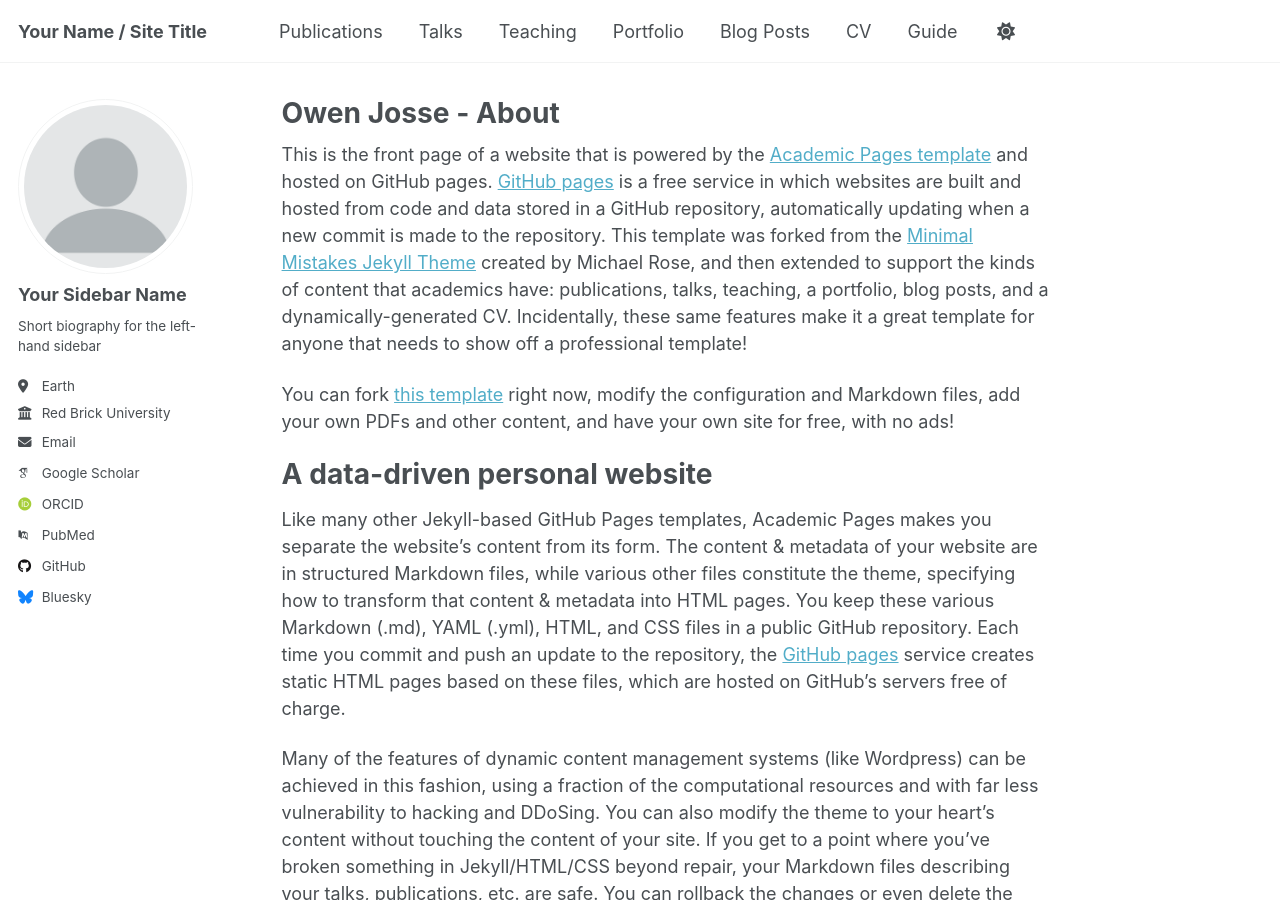
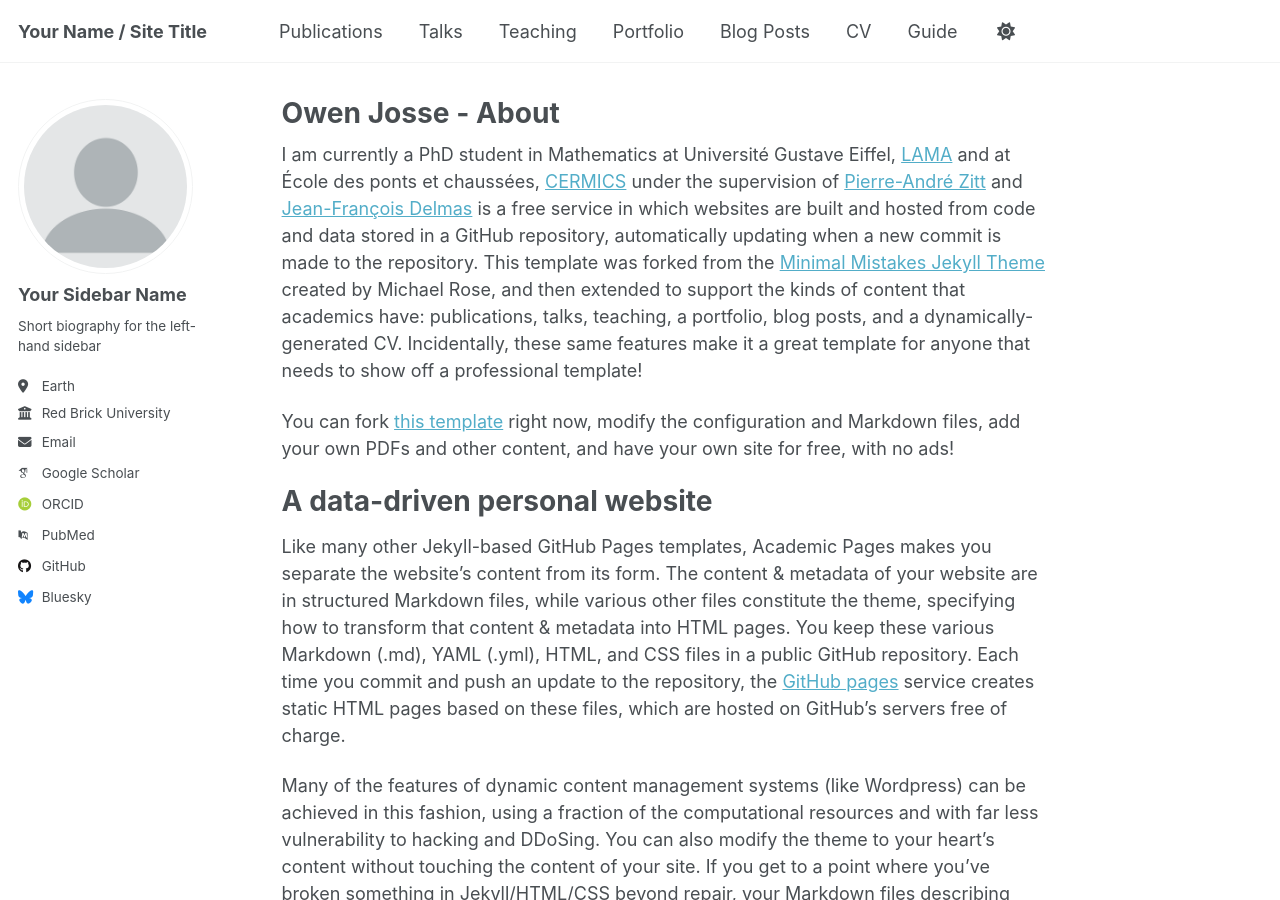
Before and after one commit to owenjosse/owenjosse.github.io, a Jekyll site: the page built from _pages/about.md, in a window 1280 px wide and 900 px high. Built offline with Jekyll 4.4.1, drawn with Linux system fonts in a browser that asks for light colours; some web fonts are replaced; a script that is not in the unit is left out.

Commit message:
modifications

```diff
--- a/_pages/about.md
+++ b/_pages/about.md
@@ -7,7 +7,7 @@
   - /about.html
 ---
 
-This is the front page of a website that is powered by the [Academic Pages template](https://github.com/academicpages/academicpages.github.io) and hosted on GitHub pages. [GitHub pages](https://pages.github.com) is a free service in which websites are built and hosted from code and data stored in a GitHub repository, automatically updating when a new commit is made to the repository. This template was forked from the [Minimal Mistakes Jekyll Theme](https://mmistakes.github.io/minimal-mistakes/) created by Michael Rose, and then extended to support the kinds of content that academics have: publications, talks, teaching, a portfolio, blog posts, and a dynamically-generated CV. Incidentally, these same features make it a great template for anyone that needs to show off a professional template!
+I am currently a PhD student in Mathematics at Université Gustave Eiffel, [LAMA](https://lama-umr8050.fr) and at École des ponts et chaussées, [CERMICS](https://cermics-lab.enpc.fr) under the supervision of [Pierre-André Zitt](https://zitt.perso.math.cnrs.fr) and [Jean-François Delmas](https://cermics.enpc.fr/~delmas/)  is a free service in which websites are built and hosted from code and data stored in a GitHub repository, automatically updating when a new commit is made to the repository. This template was forked from the [Minimal Mistakes Jekyll Theme](https://mmistakes.github.io/minimal-mistakes/) created by Michael Rose, and then extended to support the kinds of content that academics have: publications, talks, teaching, a portfolio, blog posts, and a dynamically-generated CV. Incidentally, these same features make it a great template for anyone that needs to show off a professional template!
 
  You can fork [this template](https://github.com/academicpages/academicpages.github.io) right now, modify the configuration and Markdown files, add your own PDFs and other content, and have your own site for free, with no ads!
 
```
